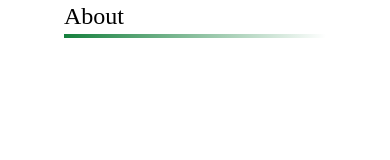
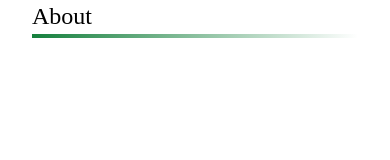
Before and after one commit to Sansai-snct/hp, a React (Create React App) app: page / in a window 390 px wide. Shown: the top 160 px of the page. Built offline with nearby package versions, Linux system fonts and the light colour scheme.

Commit message:
[updete] サイズ感の調整

```diff
--- a/src/components/TItle/Title.tsx
+++ b/src/components/TItle/Title.tsx
@@ -3,7 +3,7 @@ import { FC } from 'react';
 
 const Title: FC = ({ children }) => {
   return (
-    <div className="flex lg:px-60 px-16 font-normal">
+    <div className="flex lg:px-60 px-8 font-normal">
       <div className="lg:text-4xl text-2xl flex-grow relative font-title">
         {children}
         <span className="absolute left-0 -bottom-1.5  w-full h-1 bg-gradient-to-r from-green-700 to-white" />
```
